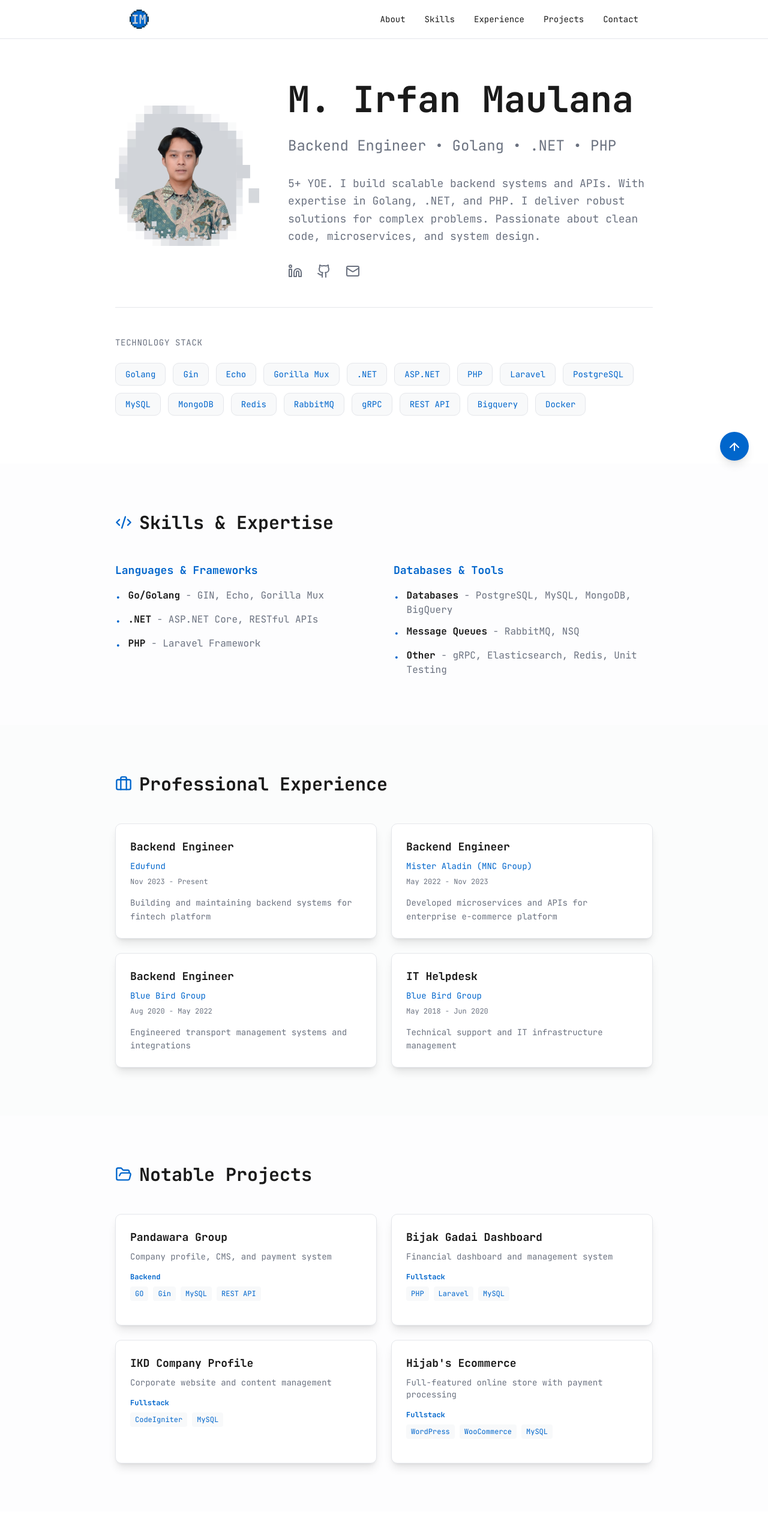
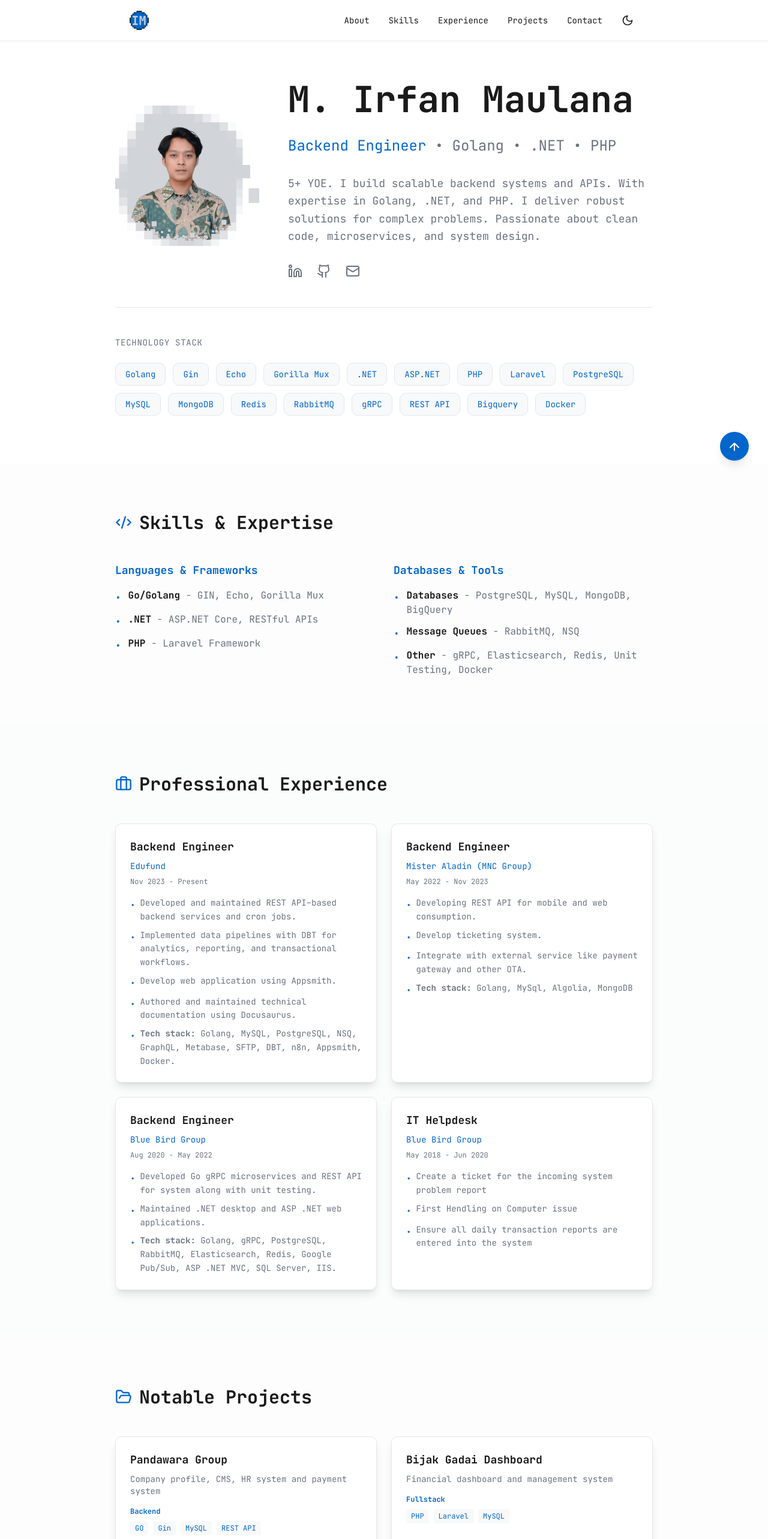
Before and after one commit to irfanmaulana11/irfanmaulana11.github.io, a Next.js app: page / in a window 1280 px wide. Shown: the top 2566 px of the page at 60% size. Built offline with nearby package versions, Linux system fonts and the light colour scheme.

Commit message:
complete job des, darkmode

```diff
--- a/app/globals.css
+++ b/app/globals.css
@@ -40,38 +40,38 @@
 }
 
 .dark {
-  --background: #ffffff;
-  --foreground: #1a1a1a;
-  --card: #f8f9fa;
-  --card-foreground: #1a1a1a;
-  --popover: #ffffff;
-  --popover-foreground: #1a1a1a;
-  --primary: #0066cc;
+  --background: #0a0a0a;
+  --foreground: #ededed;
+  --card: #1a1a1a;
+  --card-foreground: #ededed;
+  --popover: #1a1a1a;
+  --popover-foreground: #ededed;
+  --primary: #3b82f6;
   --primary-foreground: #ffffff;
-  --secondary: #0052a3;
+  --secondary: #1e40af;
   --secondary-foreground: #ffffff;
-  --muted: #e5e7eb;
-  --muted-foreground: #6b7280;
-  --accent: #0066cc;
+  --muted: #262626;
+  --muted-foreground: #a3a3a3;
+  --accent: #3b82f6;
   --accent-foreground: #ffffff;
   --destructive: #ef4444;
   --destructive-foreground: #ffffff;
-  --border: #e5e7eb;
-  --input: #f3f4f6;
-  --ring: #0066cc;
-  --chart-1: #0066cc;
-  --chart-2: #0052a3;
-  --chart-3: #00a3e0;
-  --chart-4: #0088cc;
-  --chart-5: #00ccff;
-  --sidebar: #f8f9fa;
-  --sidebar-foreground: #1a1a1a;
-  --sidebar-primary: #0066cc;
+  --border: #262626;
+  --input: #1a1a1a;
+  --ring: #3b82f6;
+  --chart-1: #3b82f6;
+  --chart-2: #1e40af;
+  --chart-3: #60a5fa;
+  --chart-4: #2563eb;
+  --chart-5: #93c5fd;
+  --sidebar: #1a1a1a;
+  --sidebar-foreground: #ededed;
+  --sidebar-primary: #3b82f6;
   --sidebar-primary-foreground: #ffffff;
-  --sidebar-accent: #0052a3;
+  --sidebar-accent: #1e40af;
   --sidebar-accent-foreground: #ffffff;
-  --sidebar-border: #e5e7eb;
-  --sidebar-ring: #0066cc;
+  --sidebar-border: #262626;
+  --sidebar-ring: #3b82f6;
 }
 
 @theme inline {
--- a/app/page.tsx
+++ b/app/page.tsx
@@ -1,20 +1,40 @@
 'use client';
 
-import { ExternalLink, Github, Linkedin, Mail, Code2, Briefcase, FolderOpen } from 'lucide-react'
+import { useState, useEffect } from 'react'
+import { ExternalLink, Github, Linkedin, Mail, Code2, Briefcase, FolderOpen, Moon, Sun } from 'lucide-react'
 
 export default function Portfolio() {
+  const [isDark, setIsDark] = useState(false)
+
+  useEffect(() => {
+    if (isDark) {
+      document.documentElement.classList.add('dark')
+    } else {
+      document.documentElement.classList.remove('dark')
+    }
+  }, [isDark])
+
   return (
     <div className="bg-background min-h-screen text-foreground">
       {/* Navigation */}
       <nav className="fixed top-0 left-0 right-0 bg-background/80 backdrop-blur-md z-50 border-b border-border">
         <div className="max-w-4xl mx-auto px-6 py-4 flex items-center justify-between">
           <img src="/logo.webp" alt="Logo" className="h-8" />
+          <div className="flex items-center gap-6">
             <div className="hidden md:flex gap-8 text-sm">
               <a href="#about" className="hover:text-primary transition-colors">About</a>
               <a href="#skills" className="hover:text-primary transition-colors">Skills</a>
               <a href="#experience" className="hover:text-primary transition-colors">Experience</a>
               <a href="#projects" className="hover:text-primary transition-colors">Projects</a>
               <a href="#contact" className="hover:text-primary transition-colors">Contact</a>
+            </div>
+            <button
+              onClick={() => setIsDark(!isDark)}
+              className="p-2 rounded-lg hover:bg-card transition-colors"
+              aria-label="Toggle dark mode"
+            >
+              {isDark ? <Sun size={20} /> : <Moon size={20} />}
+            </button>
           </div>
         </div>
       </nav>
@@ -26,7 +46,7 @@ export default function Portfolio() {
             <div className="flex-shrink-0">
               <div className="w-48 h-48 md:w-60 md:h-60">
                 <img
-                  src="/profile.webp"
+                  src={isDark ? "/profile-dark.webp" : "/profile.webp"}
                   alt="Irfan Maulana"
                 />
               </div>
@@ -36,7 +56,7 @@ export default function Portfolio() {
                 M. Irfan Maulana
               </h1>
               <p className="text-sm md:text-2xl text-muted-foreground mb-6 md:mb-8 md:whitespace-nowrap">
-                Backend Engineer • Golang • .NET • PHP
+                <span className="text-primary">Backend Engineer</span> • Golang • .NET • PHP
               </p>
               <p className="text-sm md:text-lg text-muted-foreground leading-relaxed max-w-2xl mb-6 md:mb-8 mx-auto md:mx-0">
                 5+ YOE. I build scalable backend systems and APIs. With expertise in Golang, .NET, and PHP. I deliver robust solutions for complex problems. Passionate about clean code, microservices, and system design.
@@ -111,7 +131,7 @@ export default function Portfolio() {
                 </li>
                 <li className="flex items-start gap-3">
                   <span className="text-accent mt-1">•</span>
-                  <span><strong className="text-foreground">Other</strong> - gRPC, Elasticsearch, Redis, Unit Testing</span>
+                  <span><strong className="text-foreground">Other</strong> - gRPC, Elasticsearch, Redis, Unit Testing, Docker</span>
                 </li>
               </ul>
             </div>
@@ -133,25 +153,44 @@ export default function Portfolio() {
                 company: 'Edufund',
                 period: 'Nov 2023 - Present',
                 role: 'Backend Engineer',
-                description: 'Building and maintaining backend systems for fintech platform'
+                description: [
+                  'Developed and maintained REST API–based backend services and cron jobs.',
+                  'Implemented data pipelines with DBT for analytics, reporting, and transactional workflows.',
+                  'Develop web application using Appsmith.',
+                  'Authored and maintained technical documentation using Docusaurus.',
+                  '<strong>Tech stack:</strong> Golang, MySQL, PostgreSQL, NSQ, GraphQL, Metabase, SFTP, DBT, n8n, Appsmith, Docker.'
+                ]
               },
               {
                 company: 'Mister Aladin (MNC Group)',
                 period: 'May 2022 - Nov 2023',
                 role: 'Backend Engineer',
-                description: 'Developed microservices and APIs for enterprise e-commerce platform'
+                description: [
+                  'Developing REST API for mobile and web consumption.',
+                  'Develop ticketing system.',
+                  'Integrate with external service like payment gateway and other OTA.',
+                  '<strong>Tech stack:</strong> Golang, MySql, Algolia, MongoDB'
+                ]
               },
               {
                 company: 'Blue Bird Group',
                 period: 'Aug 2020 - May 2022',
                 role: 'Backend Engineer',
-                description: 'Engineered transport management systems and integrations'
+                description: [
+                  'Developed Go gRPC microservices and REST API for system along with unit testing.',
+                  'Maintained .NET desktop and ASP .NET web applications.',
+                  '<strong>Tech stack:</strong> Golang, gRPC, PostgreSQL, RabbitMQ, Elasticsearch, Redis, Google Pub/Sub, ASP .NET MVC, SQL Server, IIS.'
+                ]
               },
               {
                 company: 'Blue Bird Group',
                 period: 'May 2018 - Jun 2020',
                 role: 'IT Helpdesk',
-                description: 'Technical support and IT infrastructure management'
+                description: [
+                  'Create a ticket for the incoming system problem report',
+                  'First Hendling on Computer issue',
+                  'Ensure all daily transaction reports are entered into the system'
+                ]
               }
             ].map((exp, idx) => (
               <div key={idx} className="bg-background border border-border rounded-lg p-6 hover:shadow-md hover:border-primary transition-all duration-300 hover:scale-105 shadow-lg">
@@ -160,7 +199,14 @@ export default function Portfolio() {
                   <p className="text-primary font-medium text-sm">{exp.company}</p>
                   <span className="text-xs text-muted-foreground">{exp.period}</span>
                 </div>
-                <p className="text-sm text-muted-foreground leading-relaxed">{exp.description}</p>
+                <ul className="text-sm text-muted-foreground leading-relaxed space-y-2">
+                  {exp.description.map((desc, i) => (
+                    <li key={i} className="flex items-start gap-2">
+                      <span className="text-primary mt-1">•</span>
+                      <span dangerouslySetInnerHTML={{ __html: desc }} />
+                    </li>
+                  ))}
+                </ul>
               </div>
             ))}
           </div>
@@ -179,7 +225,7 @@ export default function Portfolio() {
             {[
               {
                 name: 'Pandawara Group',
-                description: 'Company profile, CMS, and payment system',
+                description: 'Company profile, CMS, HR system and payment system',
                 role: 'Backend',
                 tech: ['GO', 'Gin', 'MySQL', 'REST API']
               },
```
Also changed, not shown: public/profile-dark.webp (added). Lines whose indentation alone changed are shown as unchanged.
